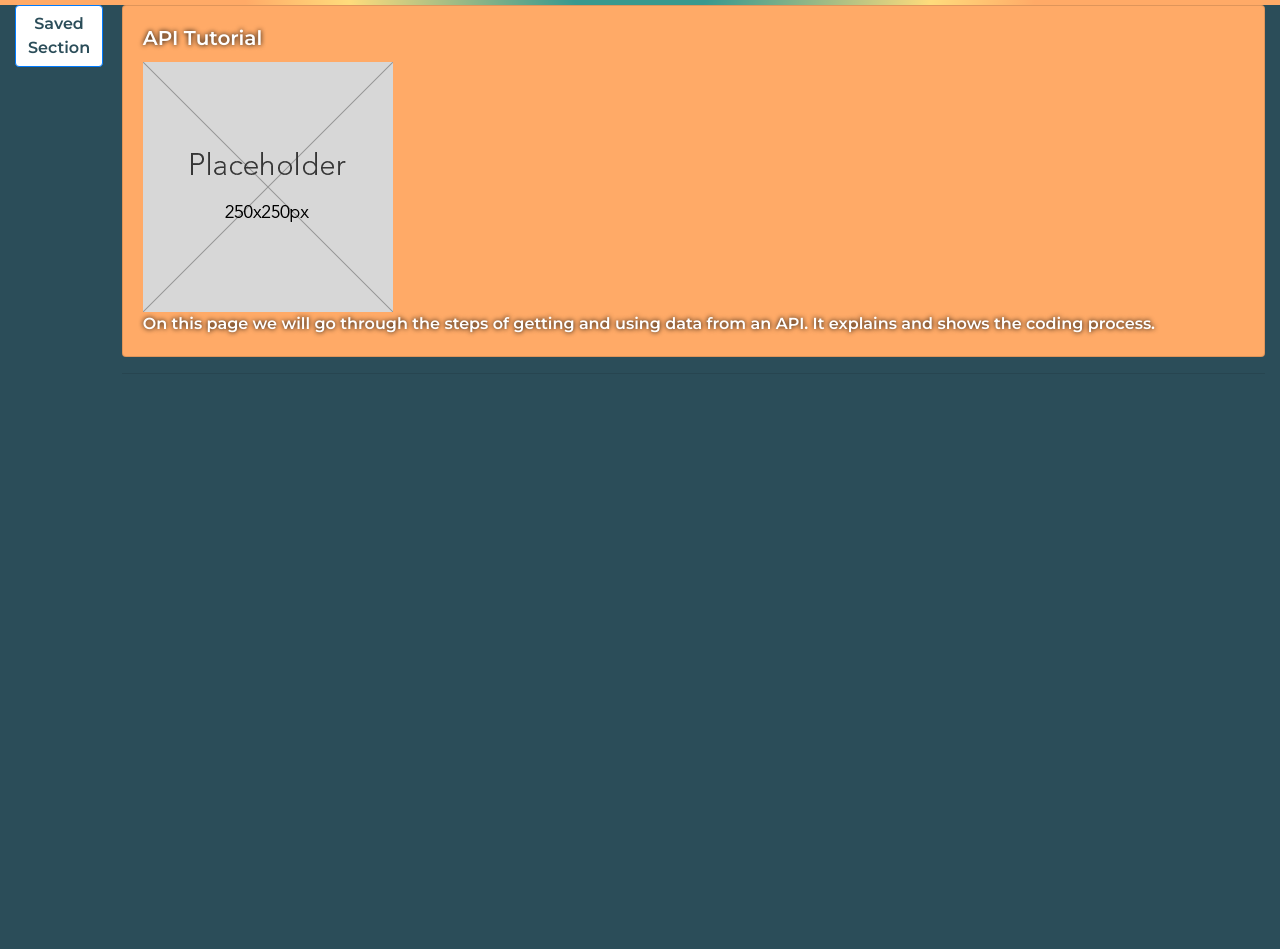
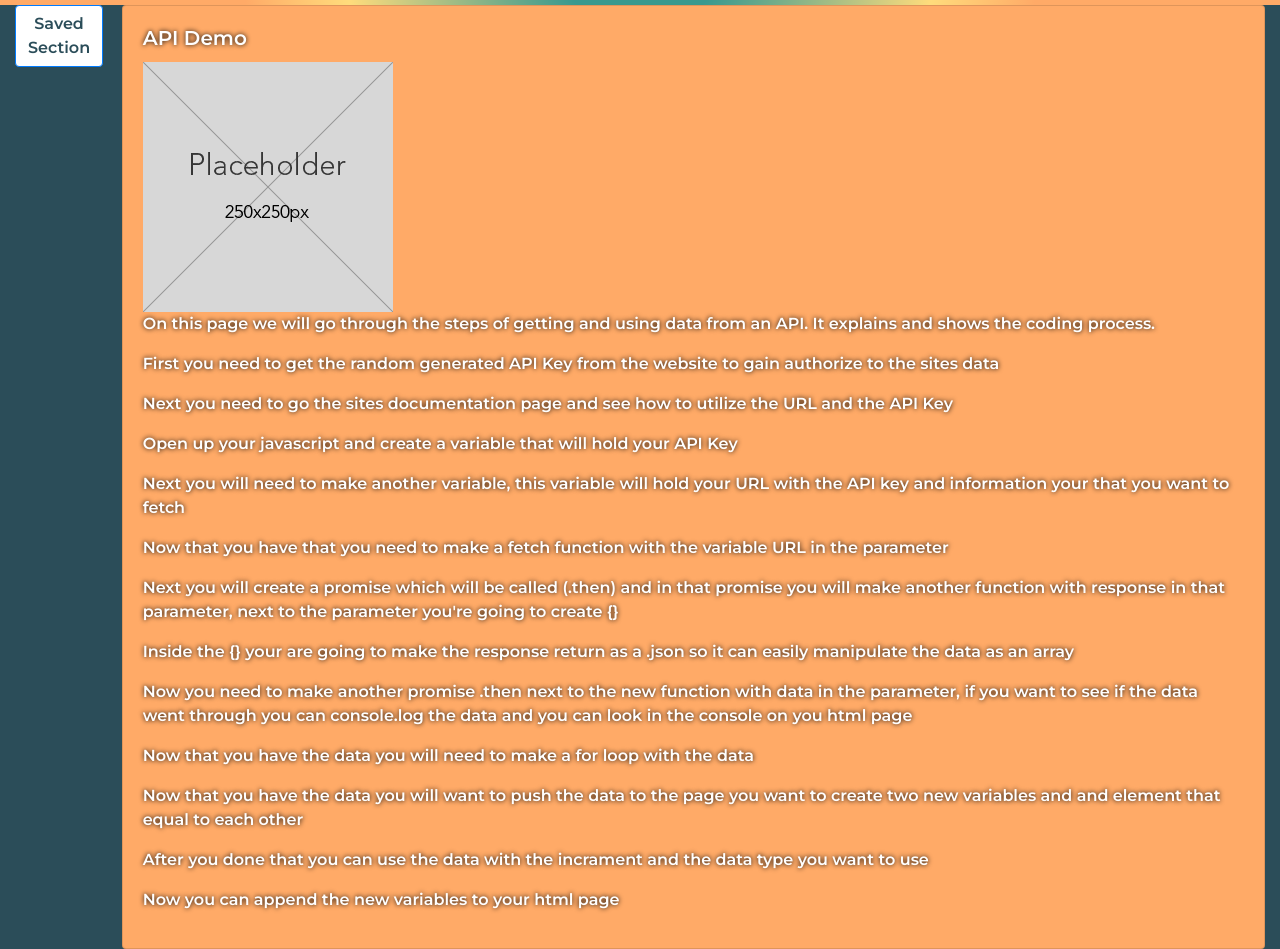
Before and after one commit to joshTlil/project-one, a plain HTML site: page tutorial.html in a window 1280 px wide. Shown: the part 107-1056 px from the top of the page. Before the commit the page ends 800 px from the top, so only its background shows below. Drawn offline with nearby package versions, Linux system fonts and the light colour scheme.

Commit message:
adding listen instructions for tutorial

```diff
--- a/tutorial.html
+++ b/tutorial.html
@@ -8,7 +8,9 @@
     <title>Server Side APIs</title>
     <link rel="preconnect" href="https://fonts.googleapis.com">
     <link rel="preconnect" href="https://fonts.gstatic.com" crossorigin>
-        <link href="https://fonts.googleapis.com/css2?family=Fredoka+One&family=Lato:ital,wght@1,700&family=Montserrat:wght@600&display=swap" rel="stylesheet">
+    <link
+        href="https://fonts.googleapis.com/css2?family=Fredoka+One&family=Lato:ital,wght@1,700&family=Montserrat:wght@600&display=swap"
+        rel="stylesheet">
     <link rel="stylesheet" href="https://cdnjs.cloudflare.com/ajax/libs/twitter-bootstrap/4.5.0/css/bootstrap.min.css">
     <link rel="stylesheet" href="./assets/css/index.css" />
 </head>
@@ -31,10 +33,12 @@
         <section class="side col">
             <aside>
                 <h5>
-                    <button type="button" class=" side_button btn btn-primary" data-toggle="modal" data-target="#exampleModal"> Saved Section</button>
+                    <button type="button" class=" side_button btn btn-primary" data-toggle="modal"
+                        data-target="#exampleModal"> Saved Section</button>
                 </h5>
 
-                    <div class="modal fade" id="exampleModal" tabindex="-1" role="dialog" aria-labelledby="exampleModalLabel" aria-hidden="true">
+                <div class="modal fade" id="exampleModal" tabindex="-1" role="dialog"
+                    aria-labelledby="exampleModalLabel" aria-hidden="true">
                     <div class="modal-dialog" role="document">
                         <div class="modal-content">
                             <div class="modal-header">
@@ -44,7 +48,8 @@
                                 </button>
                             </div>
                             <div class="modal-body">
-                                <p> Click on any header and a button will save here for you to click and jump back to that same section.</p>
+                                <p> Click on any header and a button will save here for you to click and jump back to
+                                    that same section.</p>
                             </div>
                             <div class="modal-footer">
                                 <button type="button" class="btn btn-secondary" data-dismiss="modal">Close</button>
@@ -58,14 +63,53 @@
         <section class="cards col-11">
 
 
+
             <div class="card three">
                 <div class="card-body">
-                    <h5 class="card-title">API Tutorial</h5>
-                    <img src="./assets/images/generic-image-placeholder.png" alt="placeholder"/>
-                    <p class="card-text">On this page we will go through the steps of getting and using data from an API. It explains and shows the coding process.</p>
+                    <h5 class="card-title">API Demo</h5>
+                    <img src="./assets/images/generic-image-placeholder.png" alt="placeholder" />
+                    <p class="card-text">On this page we will go through the steps of getting and using data from an
+                        API. It explains and shows the coding process.</p>
+                    <!--Needs screenshot-->
+                    <p class="card-text">First you need to get the random generated API Key from the website to gain
+                        authorize to the sites data </p>
+                    <!--Screenshot-->
+                    <!--Quiz question here-->
+                    <p class="card-text">Next you need to go the sites documentation page and see how to utilize the URL
+                        and the API Key </p>
+
+                    <p class="card-text">Open up your javascript and create a variable that will hold your API Key</p>
+                    <!--Quiz question-->
+                    <p class="card-text">Next you will need to make another variable, this variable will hold your URL
+                        with the API key and information your that you want to fetch </p>
+                    <!--Screenshot here-->
+                    <p class="clas-text">Now that you have that you need to make a fetch function with the variable URL
+                        in the parameter</p>
+                    <!--Screenshot here-->
+                    <p class="class-text">Next you will create a promise which will be called (.then) and in that
+                        promise you will make another function with response in that parameter, next to the parameter
+                        you're going to create {}</p>
+                    <!--Screenshot here-->
+                    <p class="class-text">Inside the {} your are going to make the response return as a .json so it can
+                        easily manipulate the data as an array</p>
+                    <!--3 screenshots here-->
+                    <p class="class-text">Now you need to make another promise .then next to the new function with data
+                        in the parameter,
+                        if you want to see if the data went through you can console.log the data and you can look in the
+                        console on you html page
+                    </p>
+                    <!--Screenshot of the for loop -->
+                    <p class="class-text">Now that you have the data you will need to make a for loop with the data </p>
+                    <!--Screenshot-->
+                    <p class="class-text">Now that you have the data you will want to push the data to the page you want
+                        to create two new variables and and element that equal to each other</p>
+                    <!--screenshot-->
+                    <p class="class-text">After you done that you can use the data with the incrament and the data type
+                        you want to use</p>
+                    <!--screenshot-->
+                    <p class="class-text">Now you can append the new variables to your html page</p>
                 </div>
-                </div>
-                <hr>
+
 
         </section>
 
@@ -76,4 +120,5 @@
 <script src="https://cdnjs.cloudflare.com/ajax/libs/popper.js/1.16.1/umd/popper.min.js"></script>
 <script src="https://cdnjs.cloudflare.com/ajax/libs/twitter-bootstrap/4.5.0/js/bootstrap.min.js"></script>
 <script src="./assets/js/script.js"></script>
+
 </html>
```
Also changed, not shown: demo.html (+1 -0 lines). Lines whose indentation alone changed are shown as unchanged.
